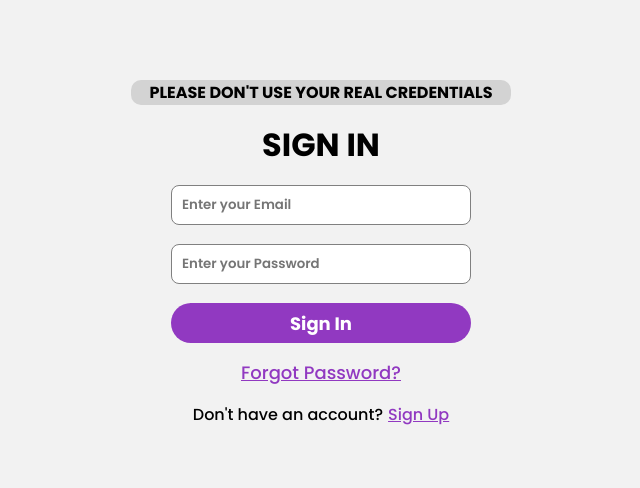
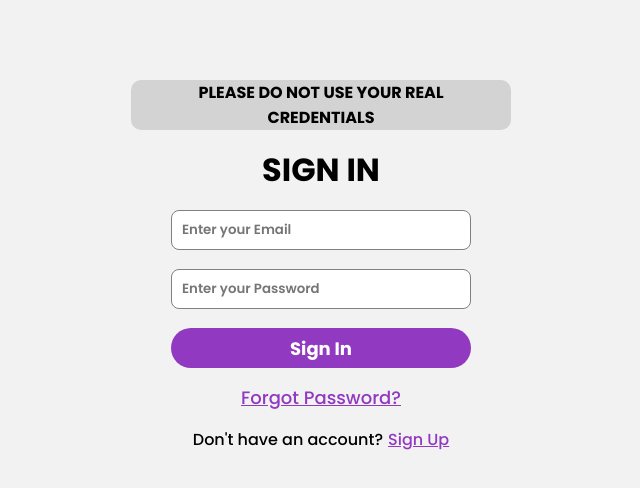
Before and after one commit to fistty/firebase-auth-react-app, a React (Create React App) app: page / in a window 1280 px wide. Shown: the top 488 px of the page, without its empty margins (319-959 px from the left). Built offline with nearby package versions, Linux system fonts and the light colour scheme; no server answers.

Commit message:
Update App.js

```diff
--- a/src/App.js
+++ b/src/App.js
@@ -26,7 +26,7 @@ const App = () => {
 				<p className="message">Log in with your credentials</p>
 			)}
 			<div className="warning">
-        <h1>PLEASE DON'T USE YOUR REAL CREDENTIALS</h1>
+				<h1>PLEASE DO NOT USE YOUR REAL CREDENTIALS</h1>
 			</div>
 
 			<Routes>
@@ -34,10 +34,7 @@ const App = () => {
 					index
 					path={ROUTES.SIGN_UP}
 					element={
-            <SignUp
-              setMessage={setShowSignInMessage}
-              setShowEmail={setShowEmail}
-            />
+						<SignUp setMessage={setShowSignInMessage} setShowEmail={setShowEmail} />
 					}
 				/>
 				<Route path={ROUTES.PAGE_NOT_FOUND} element={<PageNotFound />} />
```
Lines whose indentation alone changed are shown as unchanged.
